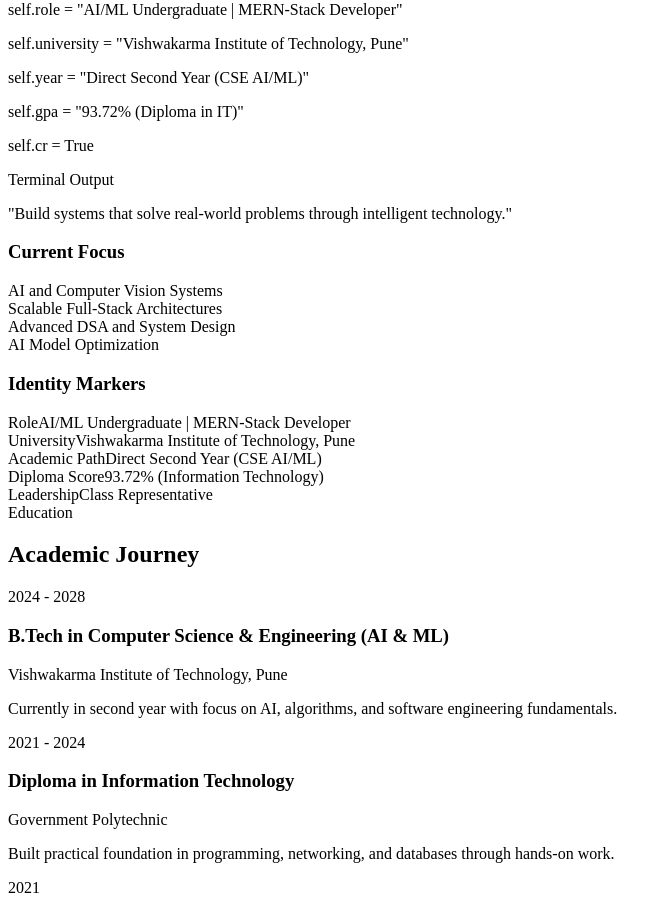
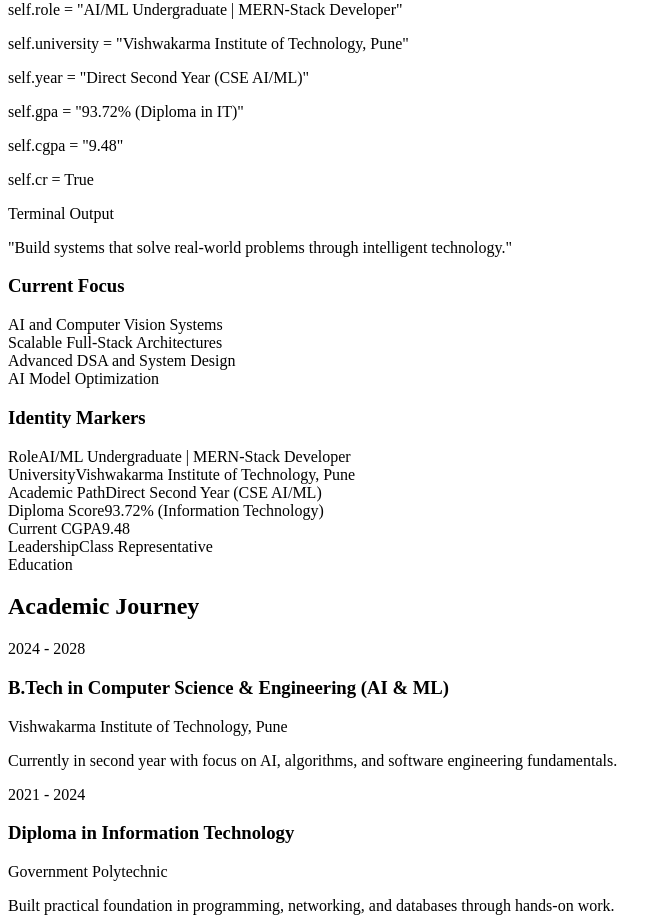
Before and after one commit to bramhagulavani/portfolio-website, a React (Vite) app: page / in a window 1280 px wide. Shown: the part 1020-1938 px from the top of the page, without its empty margins (0-672 px from the left). Built offline with nearby package versions, Linux system fonts and the light colour scheme; the HTML template or start-up script is replaced by a standard one.

Commit message:
Fix: Updated the CGPA.

```diff
--- a/src/App.jsx
+++ b/src/App.jsx
@@ -18,6 +18,7 @@
   { label: 'University', value: 'Vishwakarma Institute of Technology, Pune' },
   { label: 'Academic Path', value: 'Direct Second Year (CSE AI/ML)' },
   { label: 'Diploma Score', value: '93.72% (Information Technology)' },
+  { label: 'Current CGPA', value: '9.48' },
   { label: 'Leadership', value: 'Class Representative' },
 ];
 
@@ -296,6 +297,7 @@
                     <p><span className="text-accent-300">self.university</span> = "Vishwakarma Institute of Technology, Pune"</p>
                     <p><span className="text-accent-300">self.year</span> = "Direct Second Year (CSE AI/ML)"</p>
                     <p><span className="text-accent-300">self.gpa</span> = "93.72% (Diploma in IT)"</p>
+                    <p><span className="text-accent-300">self.cgpa</span> = "9.48"</p>
                     <p><span className="text-accent-300">self.cr</span> = True</p>
                   </div>
                 </div>
```
